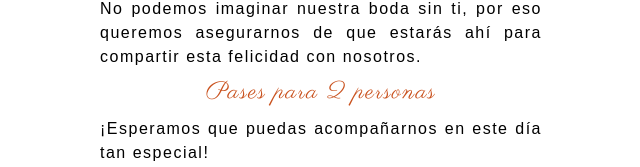
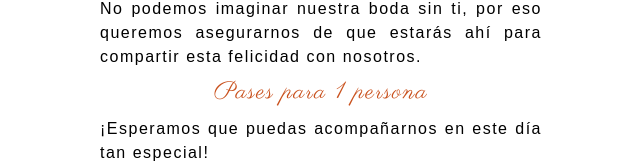
Before and after one commit to jesusacu98/wedding, a Next.js app: page / in a window 1280 px wide. Shown: the part 11696-11863 px from the top of the page, without its empty margins (319-959 px from the left). Built offline with nearby package versions, Linux system fonts and the light colour scheme.

Commit message:
Cuenta regresivaaaaaaaaaaa

```diff
--- a/src/app/page.tsx
+++ b/src/app/page.tsx
@@ -9,7 +9,7 @@ import Informacion from "./components/section6";
 import Reglas from "./components/section7";
 
 export default function Home() {
-    const [pases, setPases] = useState(2);
+    const [pases, setPases] = useState(1);
     useEffect(() => {
         const urlParams = new URLSearchParams(window.location.search);
         const numberParam = urlParams.get('np');
```
